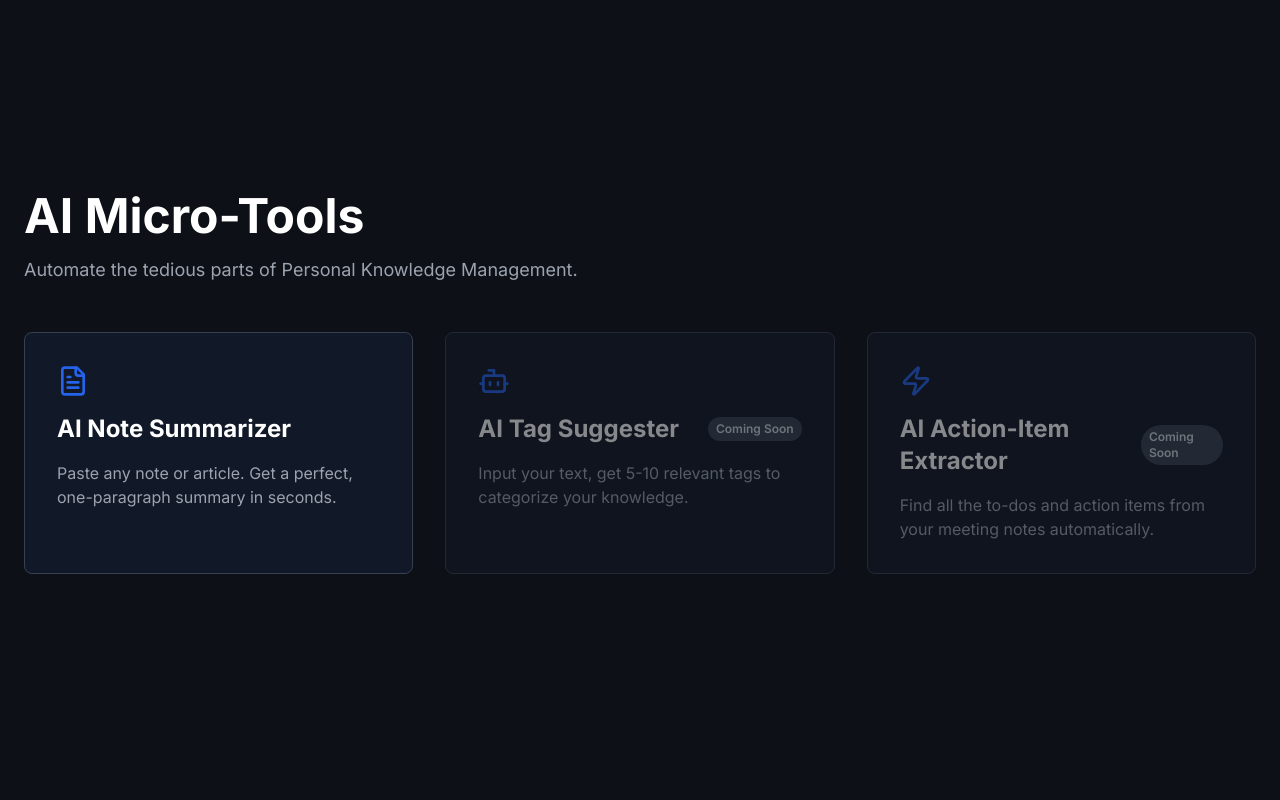
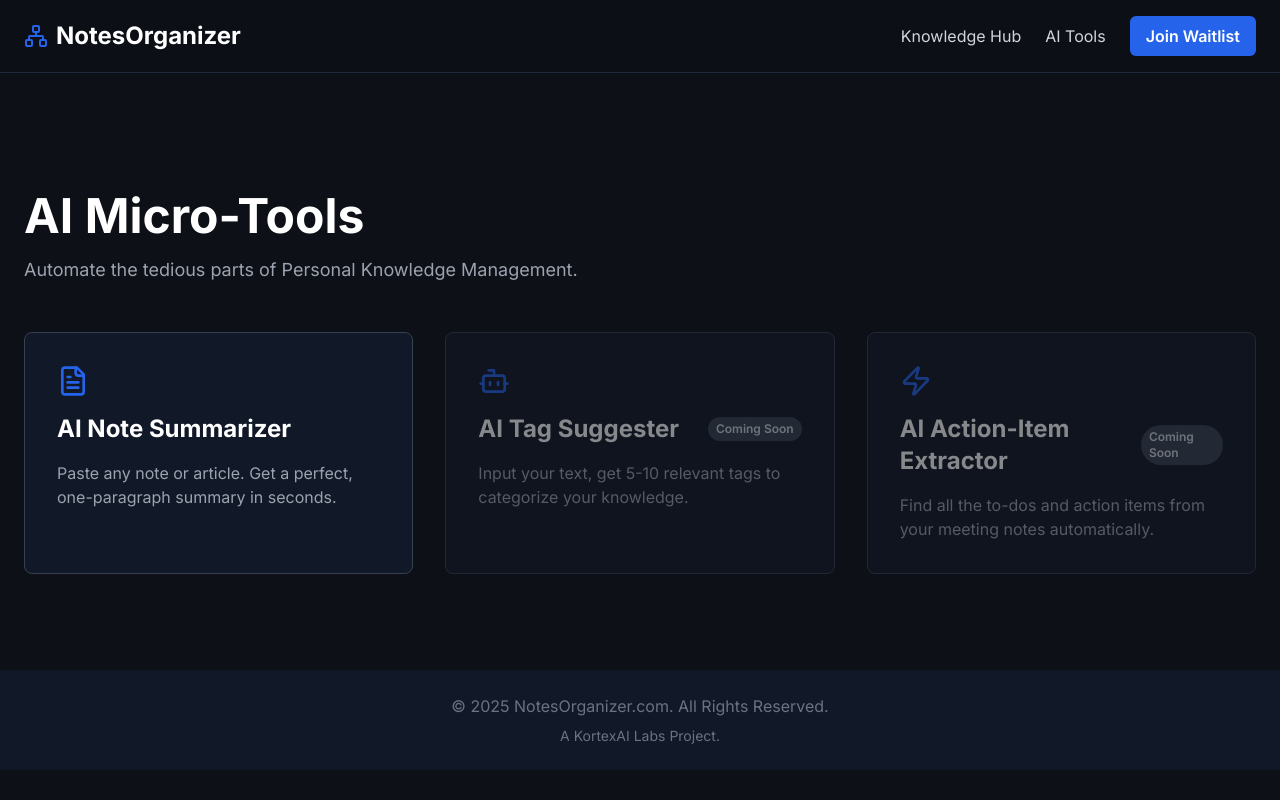
Before and after one commit to JI000000/notesorganizer.com, a Next.js app: page /tools in a window 1280 px wide. Built offline with nearby package versions, Linux system fonts and the light colour scheme.

Commit message:
fix: add shared layouts for tools and knowledge-hub

```diff
--- /dev/null
+++ b/app/knowledge-hub/layout.tsx
@@ -0,0 +1,18 @@
+import Header from "@/components/layout/Header";
+import Footer from "@/components/layout/Footer";
+
+export default function KnowledgeHubLayout({
+  children,
+}: {
+  children: React.ReactNode
+}) {
+  return (
+    <>
+      <Header />
+      <main>
+        {children}
+      </main>
+      <Footer />
+    </>
+  )
+}
--- /dev/null
+++ b/app/tools/layout.tsx
@@ -0,0 +1,18 @@
+import Header from "@/components/layout/Header";
+import Footer from "@/components/layout/Footer";
+
+export default function ToolLayout({
+  children,
+}: {
+  children: React.ReactNode
+}) {
+  return (
+    <>
+      <Header />
+      <main>
+        {children}
+      </main>
+      <Footer />
+    </>
+  )
+}
```
